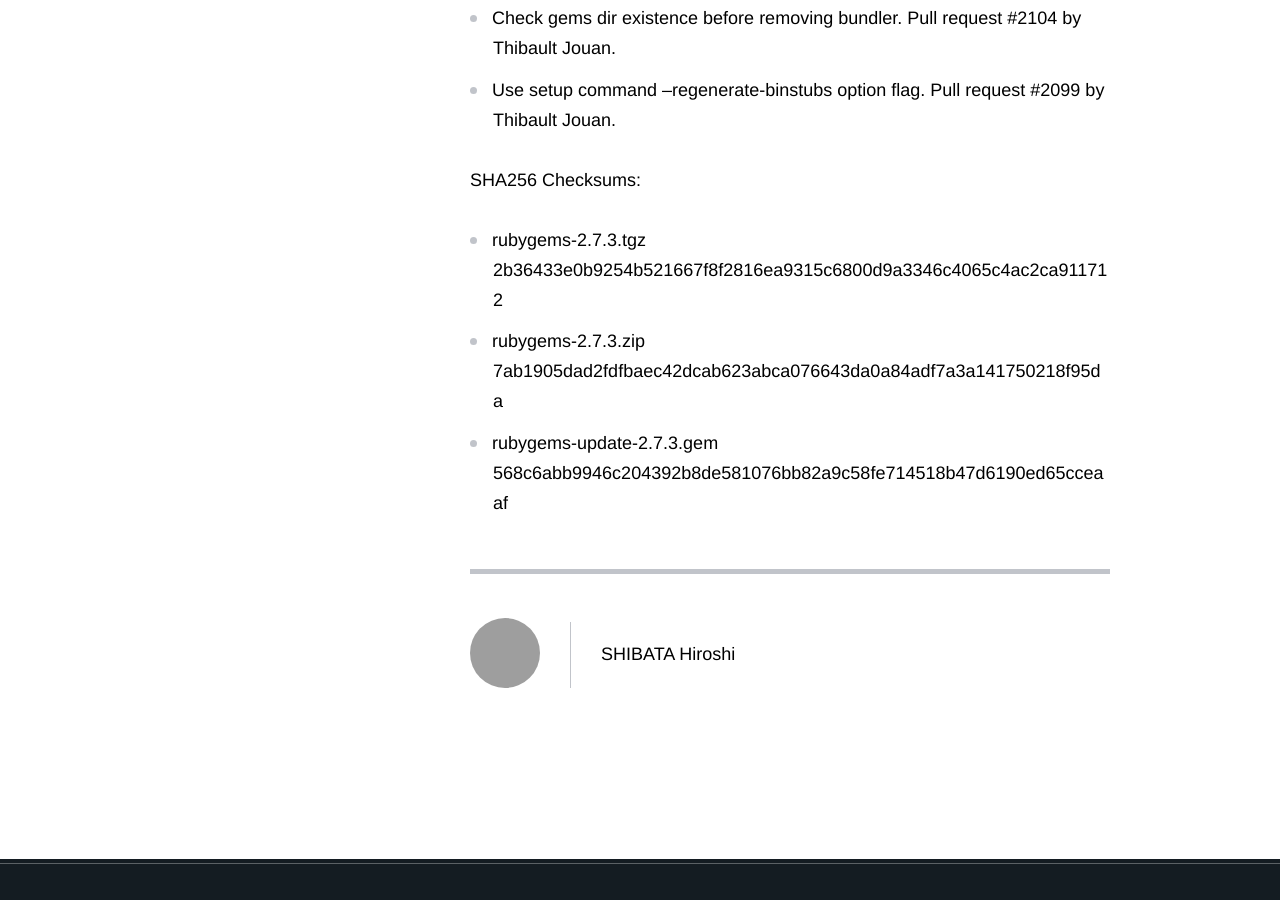
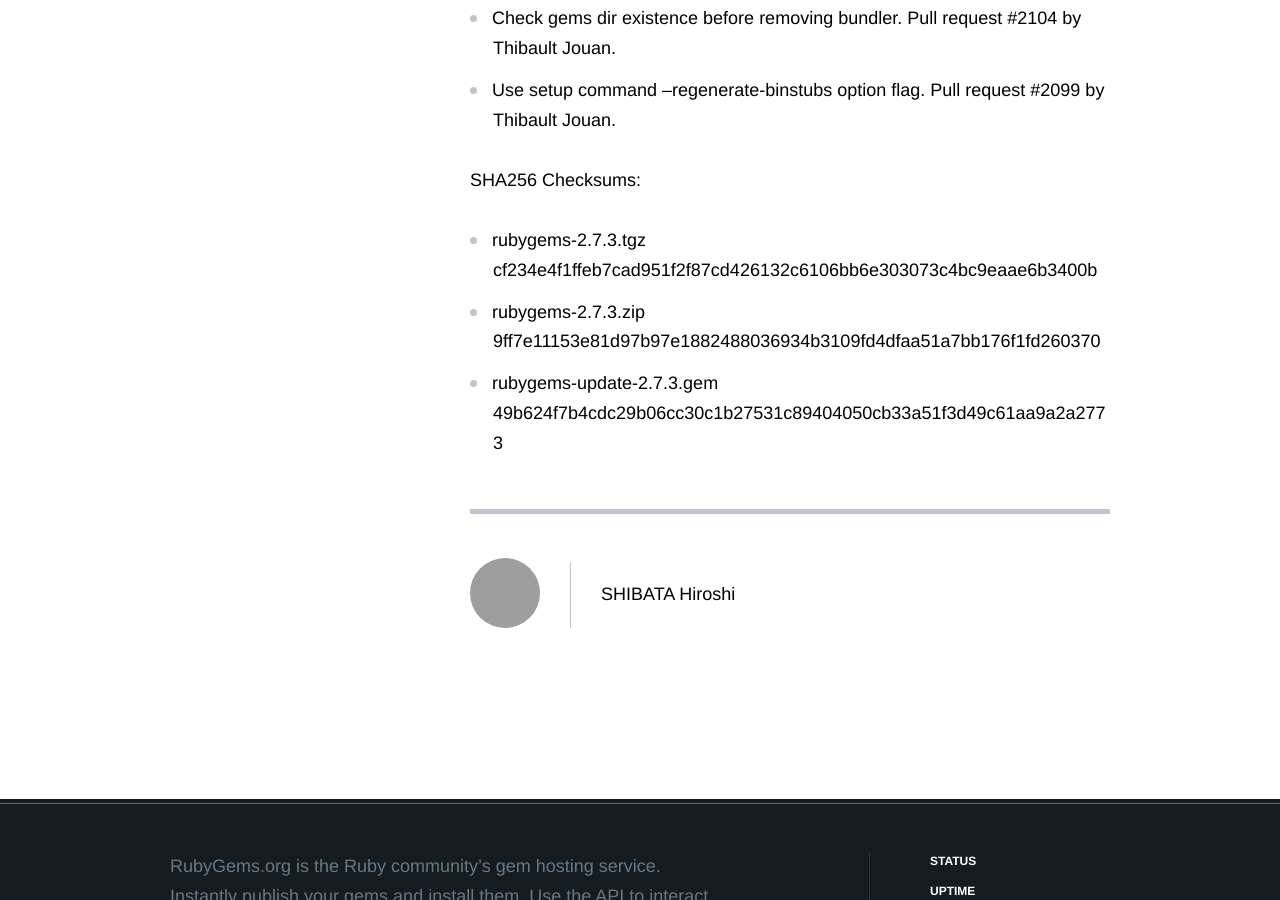
Before and after one commit to rubygems/rubygems.github.io, a Jekyll site: the page built from _posts/2017-11-28-2.7.3-released.md, in a window 1280 px wide and 900 px high, scrolled down 1656 px. Built offline with Jekyll 4.4.1, drawn with Linux system fonts in a browser that asks for light colours; comment, search, counter and statistics services are not loaded; grey boxes are pictures that could not be loaded.

```diff
--- a/_posts/2017-11-28-2.7.3-released.md
+++ b/_posts/2017-11-28-2.7.3-released.md
@@ -39,11 +39,11 @@
 SHA256 Checksums:
 
 * rubygems-2.7.3.tgz
-  2b36433e0b9254b521667f8f2816ea9315c6800d9a3346c4065c4ac2ca911712
+  cf234e4f1ffeb7cad951f2f87cd426132c6106bb6e303073c4bc9eaae6b3400b
 * rubygems-2.7.3.zip
-  7ab1905dad2fdfbaec42dcab623abca076643da0a84adf7a3a141750218f95da
+  9ff7e11153e81d97b97e1882488036934b3109fd4dfaa51a7bb176f1fd260370
 * rubygems-update-2.7.3.gem
-  568c6abb9946c204392b8de581076bb82a9c58fe714518b47d6190ed65cceaaf
+  49b624f7b4cdc29b06cc30c1b27531c89404050cb33a51f3d49c61aa9a2a2773
 
 
 [download]: http://rubygems.org/pages/download
```
